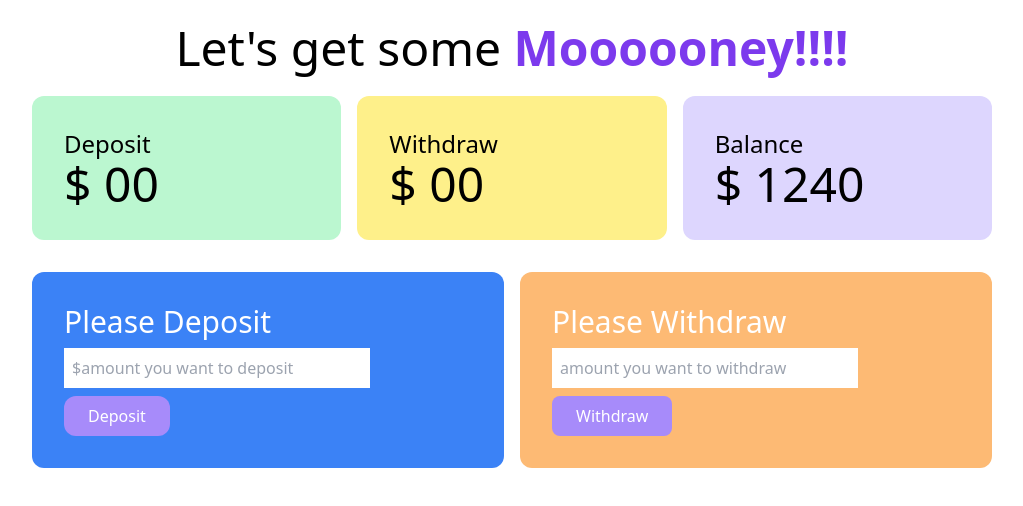
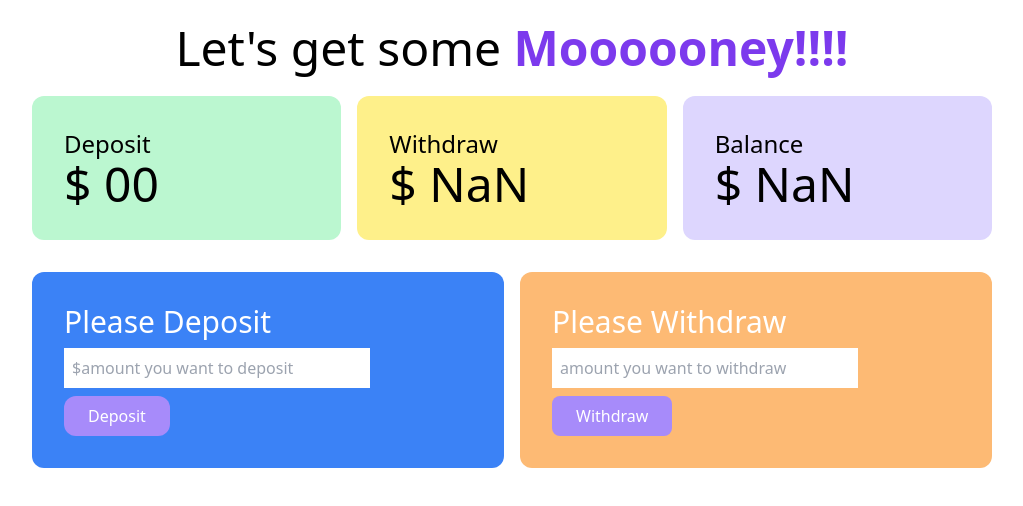
Before and after one commit to yuvrajdip/baap-er-bank, a plain HTML site: page bank-inside.html in a window 1280 px wide. Both pictures are taken after a click on the button "Withdraw". Shown: the whole page, without its empty margins (128-1151 px from the left). Drawn offline with nearby package versions, Linux system fonts and the light colour scheme.

Commit message:
withdraw , balance field updated

```diff
--- a/bank-inside.html
+++ b/bank-inside.html
@@ -24,7 +24,7 @@
         </div>
         <div class="bg-yellow-200 p-8 rounded-xl">
           <h4 class="text-2xl">Withdraw</h4>
-          <h2 class="text-5xl">$ <span class="withdraw">00</span></h2>
+          <h2 class="text-5xl">$ <span id="withdraw-total">00</span></h2>
         </div>
         <div class="bg-violet-200 p-8 rounded-xl">
           <h4 class="text-2xl">Balance</h4>
@@ -43,8 +43,8 @@
         </div>
         <div class="bg-orange-300 p-8 rounded-xl">
           <p class="block text-3xl text-white text-semibold mb-2" >Please Withdraw</p>
-          <input type="text" placeholder="amount you want to withdraw" class="block mb-2 w-9/12 p-2">
-          <button
+          <input type="text" id="withdraw-field" placeholder="amount you want to withdraw" class="block mb-2 w-9/12 p-2">
+          <button id="withdraw-btn"
             class="block px-6 py-2 text-semibold text-white bg-violet-400 rounded-lg">Withdraw
           </button>
         </div>
--- a/bank-inside.js
+++ b/bank-inside.js
@@ -27,3 +27,41 @@ document.getElementById("btn-deposit").addEventListener("click",function(){
   balanceTotalElement.innerText = currentBalanceTotal
 
 })
+
+document.getElementById("withdraw-btn").addEventListener('click',function(){
+
+  // catching withdraw amount
+  const withdrawField = document.getElementById("withdraw-field")
+  const withDrawAmountString = withdrawField.value;
+  let withdrawAmount = parseFloat(withDrawAmountString);
+
+
+  // Updating withdraw total
+  const withdrawTotalElement = document.getElementById("withdraw-total")
+  const withdrawTotalString = withdrawTotalElement.innerText
+  let withdrawTotalAmount = parseFloat(withdrawTotalString)
+
+  withdrawTotalAmount+= withdrawAmount
+
+  // withdrawTotalElement.innerText = withdrawTotalAmount
+
+
+  let balanceTotalElement= document.getElementById("balance-total")
+  let balanceTotalAmount = balanceTotalElement.innerText
+  balanceTotalAmount = parseFloat(balanceTotalAmount)
+  balanceTotalAmount -= withdrawAmount
+
+  if(balanceTotalAmount<1000){
+    balanceTotalAmount += withdrawTotalAmount
+    withdrawTotalAmount -= withdrawAmount
+    alert("You can't withdraw more")
+  }
+  else{
+    balanceTotalElement.innerText = balanceTotalAmount
+
+    withdrawTotalElement.innerText = withdrawTotalAmount
+  }
+
+  // clearing withdraw field
+  withdrawField.value =''
+})
```
